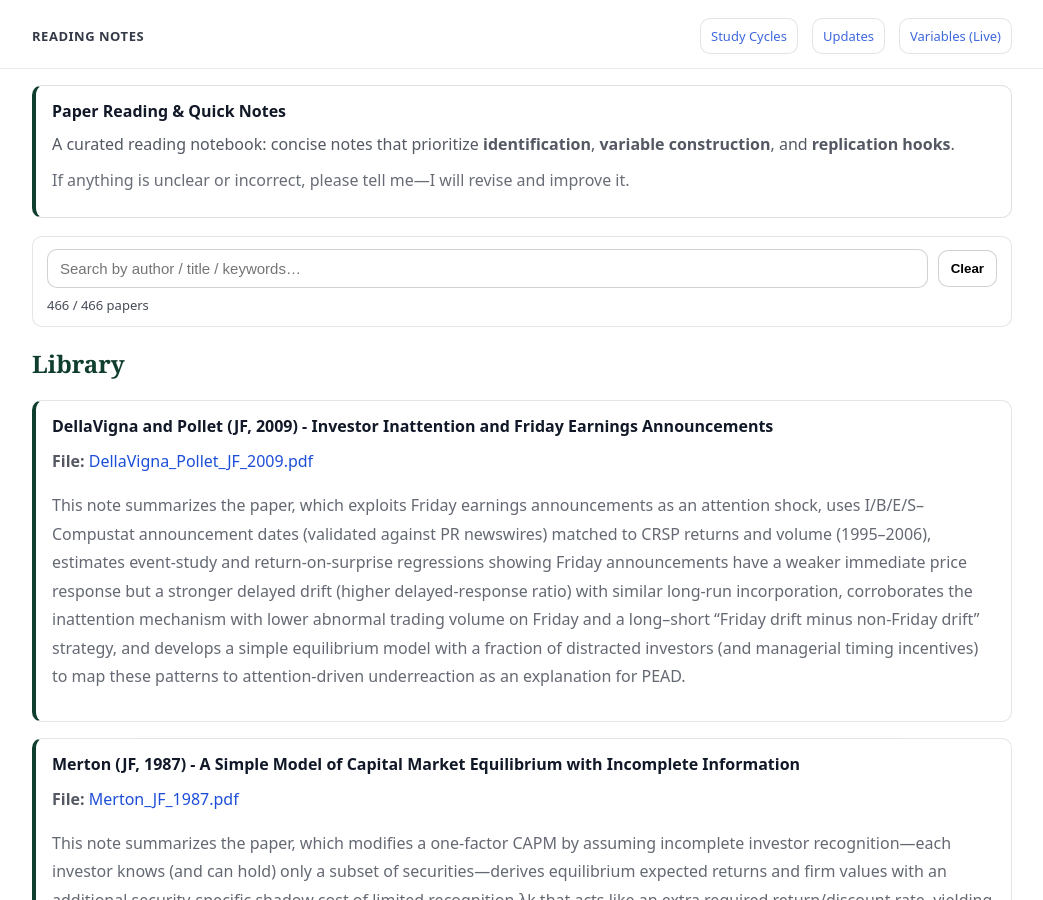
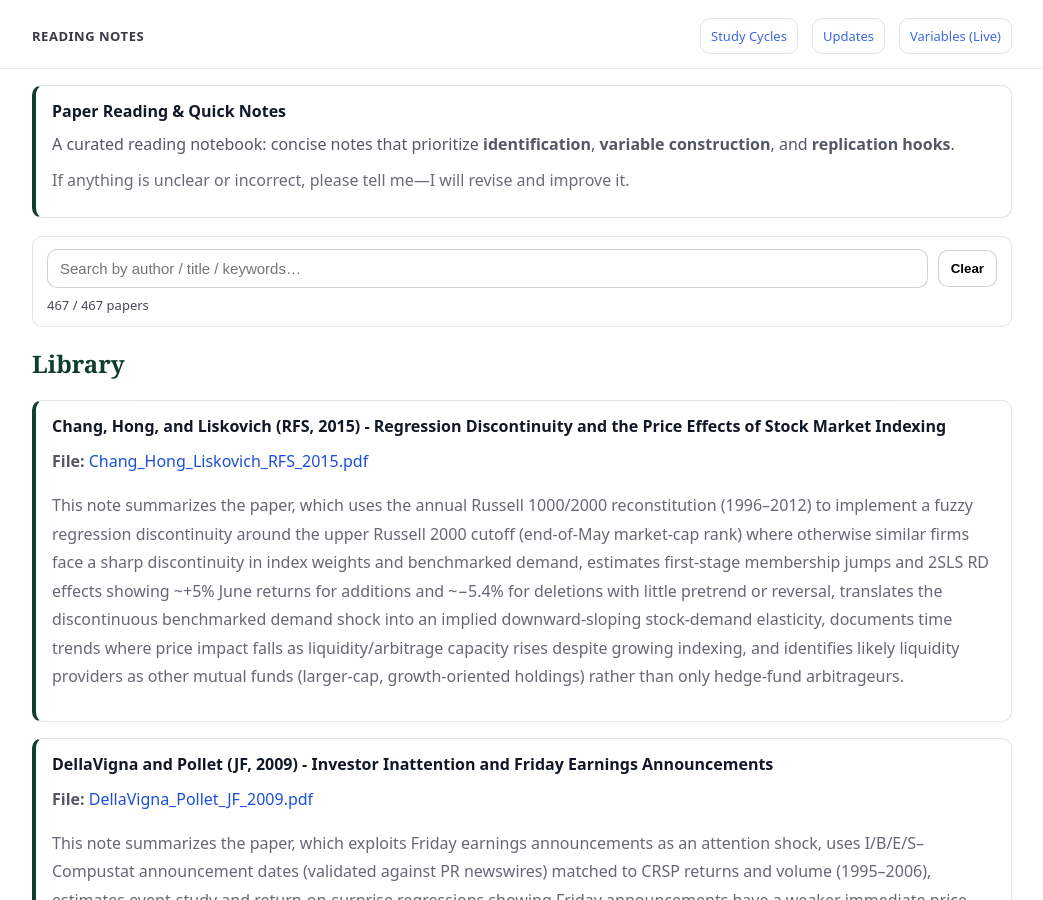
Before and after one commit to yaxinzn/study-archive, a Jekyll site: the page built from reading/index.md, in a window 1280 px wide and 900 px high. Shown: the whole window, without its empty margins (118-1161 px from the left). Built offline with Jekyll 4.4.1, drawn with Linux system fonts in a browser that asks for light colours.

Commit message:
Reading: add/update Chang_Hong_Liskovich_RFS_2015.pdf

```diff
--- a/_data/reading.yml
+++ b/_data/reading.yml
@@ -1,3 +1,7 @@
+- title: "Chang, Hong, and Liskovich (RFS, 2015) - Regression Discontinuity and the Price Effects of Stock Market Indexing"
+  file: "Chang_Hong_Liskovich_RFS_2015.pdf"
+  desc: "This note summarizes the paper, which uses the annual Russell 1000/2000 reconstitution (1996–2012) to implement a fuzzy regression discontinuity around the upper Russell 2000 cutoff (end-of-May market-cap rank) where otherwise similar firms face a sharp discontinuity in index weights and benchmarked demand, estimates first-stage membership jumps and 2SLS RD effects showing ~+5% June returns for additions and ~−5.4% for deletions with little pretrend or reversal, translates the discontinuous benchmarked demand shock into an implied downward-sloping stock-demand elasticity, documents time trends where price impact falls as liquidity/arbitrage capacity rises despite growing indexing, and identifies likely liquidity providers as other mutual funds (larger-cap, growth-oriented holdings) rather than only hedge-fund arbitrageurs."
+
 - title: "DellaVigna and Pollet (JF, 2009) - Investor Inattention and Friday Earnings Announcements"
   file: "DellaVigna_Pollet_JF_2009.pdf"
   desc: "This note summarizes the paper, which exploits Friday earnings announcements as an attention shock, uses I/B/E/S–Compustat announcement dates (validated against PR newswires) matched to CRSP returns and volume (1995–2006), estimates event-study and return-on-surprise regressions showing Friday announcements have a weaker immediate price response but a stronger delayed drift (higher delayed-response ratio) with similar long-run incorporation, corroborates the inattention mechanism with lower abnormal trading volume on Friday and a long–short “Friday drift minus non-Friday drift” strategy, and develops a simple equilibrium model with a fraction of distracted investors (and managerial timing incentives) to map these patterns to attention-driven underreaction as an explanation for PEAD."
```
Also changed, not shown: 1 other file.
